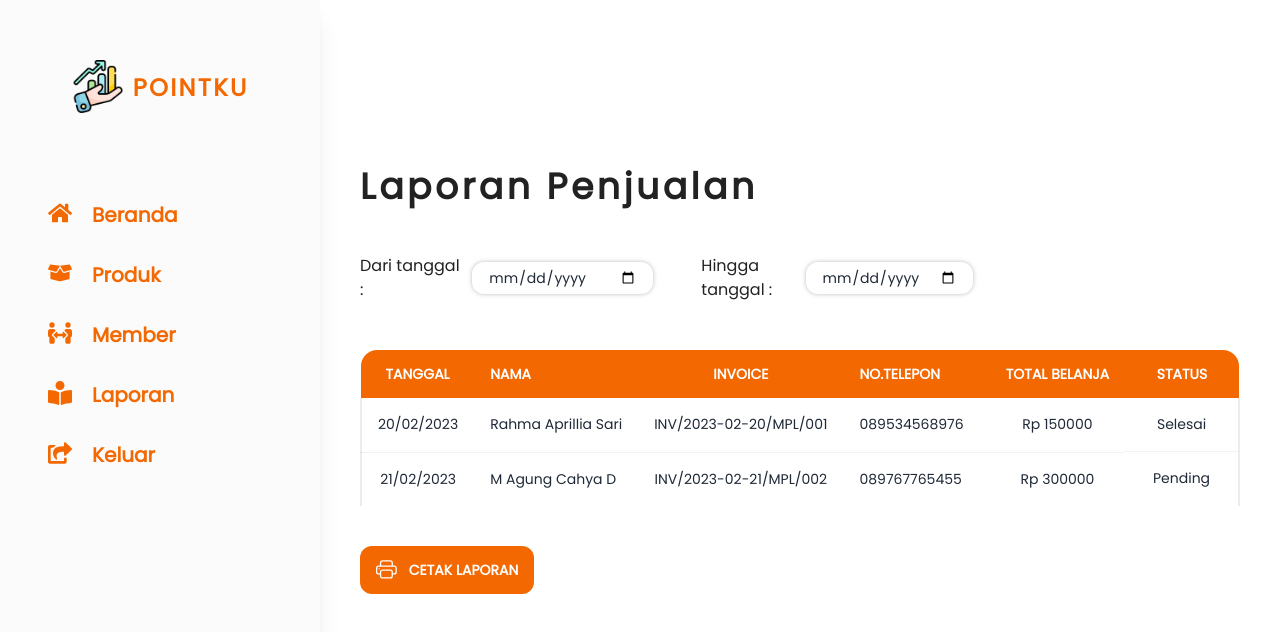
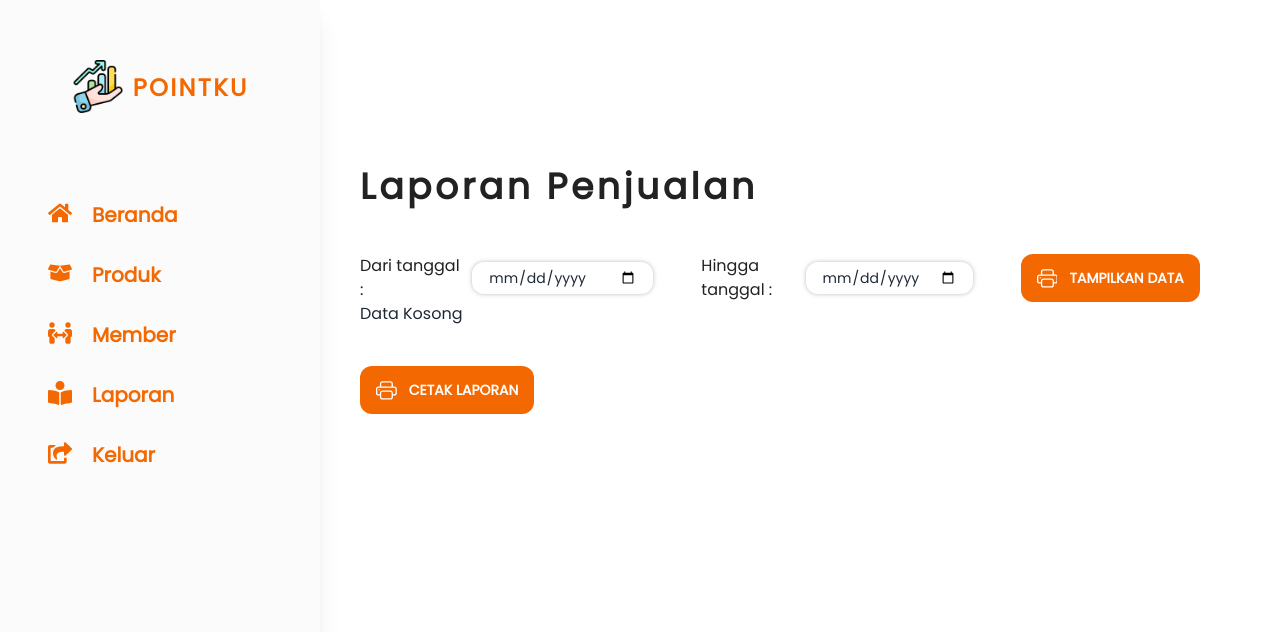
Before and after one commit to agungcahya122/PointKu, a React (Vite) app: page /report in a window 1280 px wide. Shown: the top 632 px of the page. Built offline with nearby package versions, Linux system fonts and the light colour scheme; a web font is replaced by a local one.

Commit message:
feat: integrasi-laporan-penjualan

```diff
--- a/package.json
+++ b/package.json
@@ -12,6 +12,7 @@
     "@reduxjs/toolkit": "^1.9.2",
     "axios": "^1.3.3",
     "daisyui": "^2.50.1",
+    "moment": "^2.29.4",
     "react": "^18.2.0",
     "react-cookie": "^4.1.1",
     "react-dom": "^18.2.0",
--- a/src/pages/Report.tsx
+++ b/src/pages/Report.tsx
@@ -1,17 +1,21 @@
 import { useNavigate } from "react-router-dom";
+import React, { FC, useRef, useState, useEffect } from "react";
+import { useCookies } from "react-cookie";
+
+import ReactToPrint from "react-to-print";
 
 import { CustomInput, InputIcon } from "../components/CustomInput";
 import Layout from "../components/Layout";
 import SideNav from "../components/SideNav";
+import CustomButton from "../components/CustomButton";
 
 import { MdOutlineShoppingCart, MdSearch } from "react-icons/md";
 import { IoTrashOutline } from "react-icons/io5";
 import { FiDivideSquare, FiEdit } from "react-icons/fi";
 import { BsPrinter } from "react-icons/bs";
-import CustomButton from "../components/CustomButton";
-import { FC, useRef } from "react";
-import ReactToPrint from "react-to-print";
-import React from "react";
+
+import { transactionsReports } from "../utils/types/DataTypes";
+import axios from "axios";
 
 interface printButton {
   contentRef?: any;
@@ -56,6 +60,52 @@ const ComponentPrint: FC<componentPrint> = ({ content }) => {
 };
 
 const LaporanPenjualan = () => {
+  const [reports, setReports] = useState<transactionsReports[]>([]);
+  const [cookie, removeCookie] = useCookies(["token"]);
+  const checkToken = cookie.token;
+  const [loading, setLoading] = useState<boolean>(false);
+  const [startDate, setStartDate] = useState<string>("");
+  const [endDate, setEndDate] = useState<string>("");
+
+  useEffect(() => {
+    const matchingDates = reports.every((iten) => {
+      const start = new Date(startDate).toLocaleDateString();
+      const end = new Date(endDate).toLocaleDateString();
+      return startDate >= start && endDate <= end;
+    });
+
+    if (startDate && endDate && !matchingDates) {
+      fetchData();
+    }
+  }, [startDate, endDate]);
+
+  const handleDateData = () => {
+    if (startDate && endDate) {
+      fetchData();
+    }
+  };
+
+  const fetchData = () => {
+    axios
+      .get(
+        `https://virtserver.swaggerhub.com/CAPSTONE-Group1/sirloinPOSAPI/1.0.0/transactions?start=${startDate}&end=${endDate}`,
+        {
+          headers: {
+            Authorization: `Bearer ${checkToken}`,
+          },
+          params: {},
+        }
+      )
+      .then((res) => {
+        const { data } = res.data;
+        setReports(data);
+      })
+      .catch((err) => {
+        console.log(err);
+      })
+      .finally(() => setLoading(false));
+  };
+
   return (
     <>
       <div className="col-span-9 px-10 pt-16">
@@ -74,7 +124,9 @@ const LaporanPenjualan = () => {
             <CustomInput
               id="input-date"
               type="date"
+              value={startDate}
               className="bg-white w-48 shadow-[0px_0px_4px_0px_rgba(120,120,120,0.5)] px-4 py-0 text-[14px] rounded-xl h-8 "
+              onChange={(e) => setStartDate(e.target.value)}
             />
           </div>
           <div className="flex w-4/12 items-center gap-4">
@@ -84,12 +136,27 @@ const LaporanPenjualan = () => {
             <CustomInput
               id="input-date"
               type="date"
+              value={endDate}
               className="bg-white w-48 shadow-[0px_0px_4px_0px_rgba(120,120,120,0.5)] px-4 py-0 text-[14px] rounded-xl h-8 "
+              onChange={(e) => setEndDate(e.target.value)}
             />
           </div>
-          <div className="flex w-4/12 items-center gap-4"> </div>
+          <div className="flex w-4/12 items-center gap-4">
+            <CustomButton
+              id="btn-printLaporan"
+              label="Tampilkan Data"
+              icon={<BsPrinter className="w-[1.3rem] h-[1.3rem] mr-3" />}
+              className="btn bg-orangeComponent border-none rounded-xl"
+              onClick={handleDateData}
+            />
           </div>
-
+        </div>
+        {reports.length === 0 ? (
+          <>
+            <p>Data Kosong</p>
+          </>
+        ) : (
+          <>
             <div className="overflow-auto mt-12">
               <table className="table w-full ">
                 <thead className="">
@@ -116,30 +183,41 @@ const LaporanPenjualan = () => {
                 </thead>
 
                 <tbody className="border-x-2 border-[rgba(159,159,159,0.2)] text-[14px]">
-              <tr>
-                <td className="text-center">20/02/2023</td>
-                <td>Rahma Aprillia Sari</td>
+                  {reports
+                    ?.filter((item) => {
+                      if (startDate || endDate) {
+                        return item;
+                      } else {
+                        return null;
+                      }
+                    })
+                    .map((item, index) => {
+                      return (
+                        <>
+                          <tr key={index}>
+                            <td className="text-center">
+                              {item.created_at?.split("").splice(0, 10)}
+                            </td>
+                            <td>{item.customer_name}</td>
                             <td className="text-center text-[14px]">
-                  INV/2023-02-20/MPL/001
-                </td>
-                <td>089534568976</td>
-                <td className="text-center">Rp 150000</td>
-                <td className="flex justify-center gap-5">Selesai</td>
-              </tr>
-
-              <tr>
-                <td className="text-center">21/02/2023</td>
-                <td>M Agung Cahya D</td>
-                <td className="text-center text-[14px]">
-                  INV/2023-02-21/MPL/002
+                              {item.invoice_number}/
+                              {item.created_at?.split("").splice(0, 10)}/MPL/
+                              {item.customer_id}
                             </td>
                             <td>089767765455</td>
-                <td className="text-center">Rp 300000</td>
-                <td className="flex justify-center gap-5">Pending</td>
+                            <td className="text-center">{item.total_bill}</td>
+                            <td className="flex justify-center gap-5">
+                              {item.transaction_status}
+                            </td>
                           </tr>
+                        </>
+                      );
+                    })}
                 </tbody>
               </table>
             </div>
+          </>
+        )}
       </div>
     </>
   );
```
Also changed, not shown: src/utils/types/DataTypes.tsx (+11 -1 lines), 1 other file (tests, documents, lock files or other folders). Lines whose indentation alone changed are shown as unchanged.
